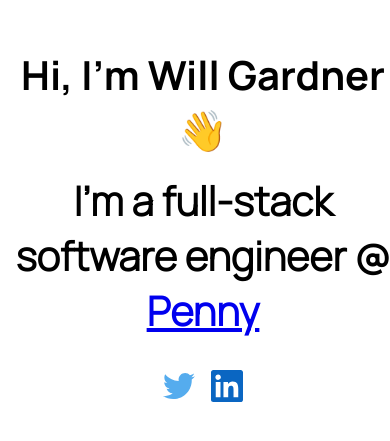
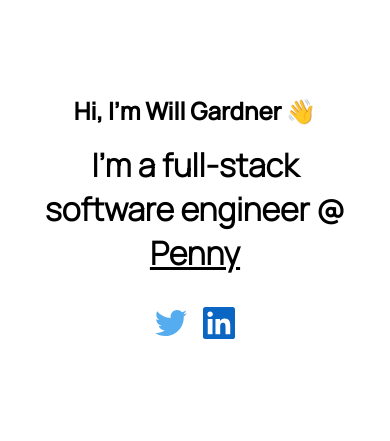
Before and after one commit to willgardner9/willgardner.me, a plain HTML site: page index.html in a window 390 px wide. Shown: the part 161-602 px from the top of the page. Drawn offline with Linux system fonts and the light colour scheme.

Commit message:
feat: mobile friendly

```diff
--- a/styles.css
+++ b/styles.css
@@ -1,6 +1,6 @@
 @font-face {
-  font-family: "Manrope-Bold";
-  src: url(./Manrope-Bold.ttf) format("truetype");
+  font-family: "Manrope-Medium";
+  src: url(./Manrope-Medium.ttf) format("truetype");
 }
 
 @font-face {
@@ -16,13 +16,13 @@ h2 {
 }
 
 h1 {
-  font-family: "Manrope-Bold", sans-serif;
-  font-size: 2.5rem;
+  font-family: "Manrope-Medium", sans-serif;
+  font-size: 1.5rem;
 }
 
 h2 {
   font-family: "Manrope-Light", sans-serif;
-  font-size: 2.5rem;
+  font-size: 2rem;
 }
 
 .underline {
@@ -31,12 +31,14 @@ h2 {
 
 body {
   min-height: 90vh;
-  min-width: 100vw;
+  min-width: 80vw;
+  max-width: 80vw;
   display: flex;
   flex-direction: column;
   align-items: center;
   justify-content: center;
   gap: 1rem;
+  margin: 0 auto;
 }
 
 .wave {
@@ -45,6 +47,10 @@ body {
   animation-iteration-count: infinite;
   transform-origin: 70% 70%;
   display: inline-block;
+}
+
+a {
+  color: black;
 }
 
 a:visited {
```
Also changed, not shown: Manrope-Bold.ttf (deleted), Manrope-Medium.ttf (added).
